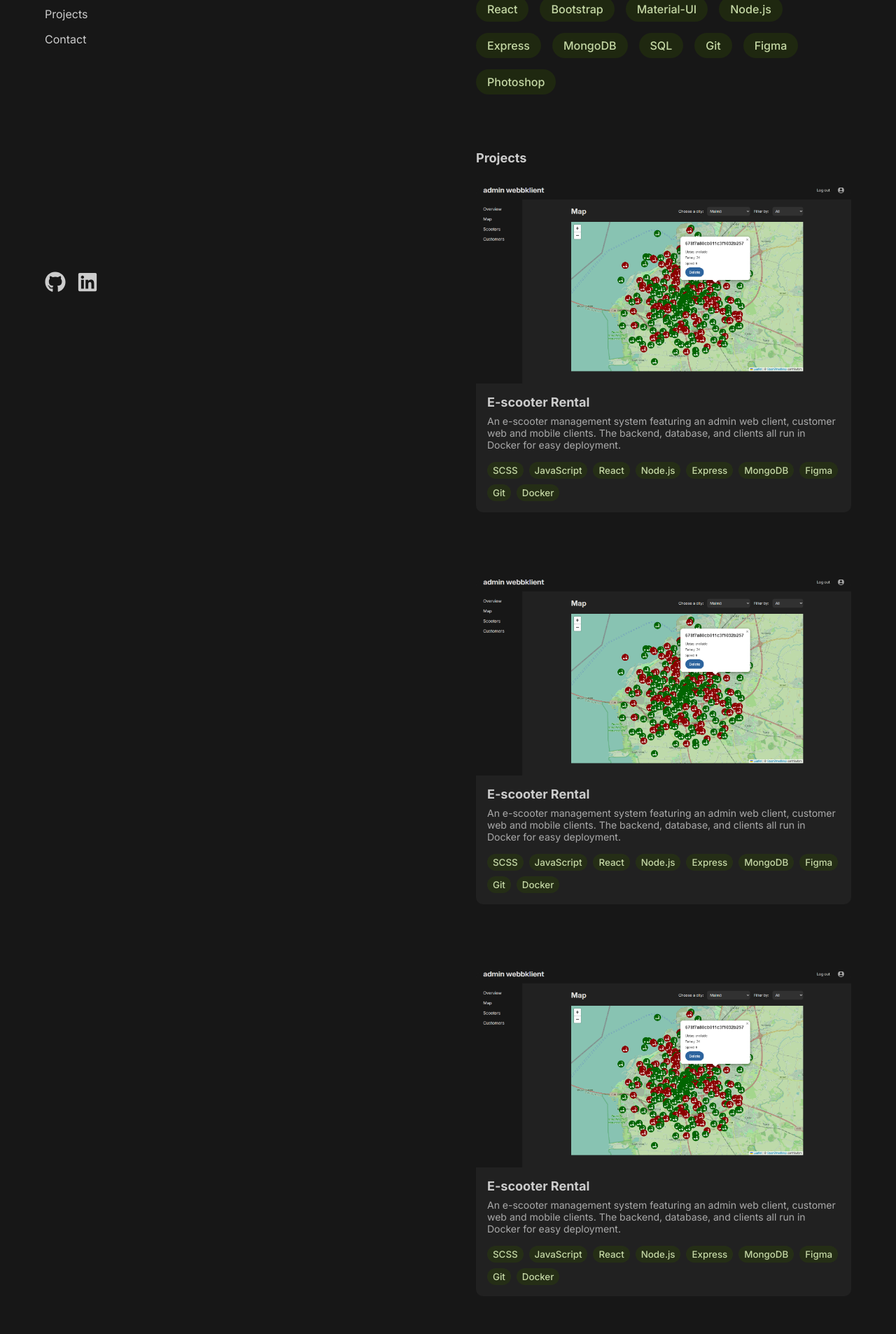
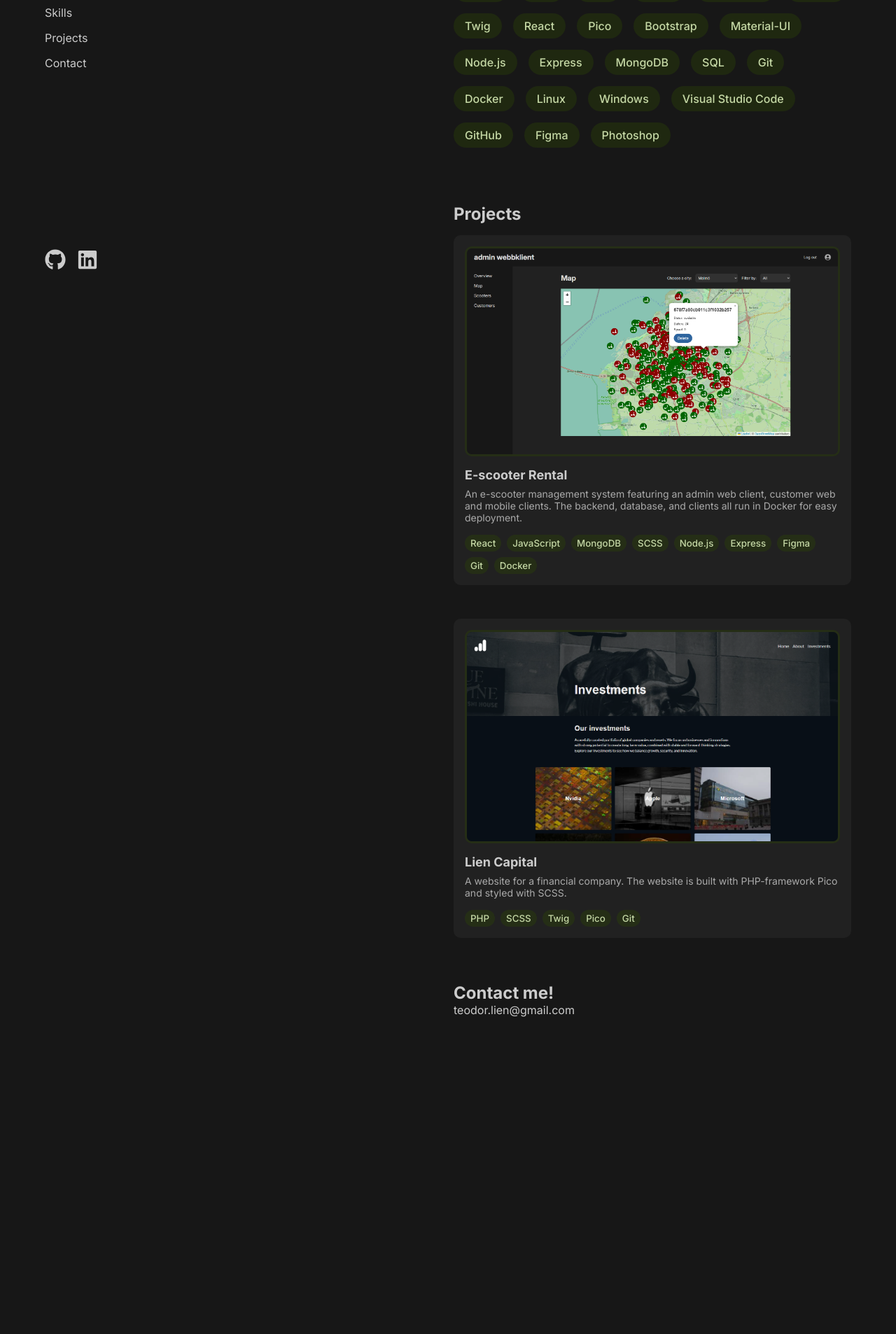
Before and after one commit to Teodor29/Teodor29.github.io, a React (Vite) app: page / in a window 1280 px wide. Shown: the part 314-2220 px from the top of the page at 70% size. After the commit the page ends 1975 px from the top, so only its background shows below. Built offline with nearby package versions, Linux system fonts and the light colour scheme.

Commit message:
refactor styles and components for improved layout, responsiveness, and skills list update

```diff
--- a/src/App.jsx
+++ b/src/App.jsx
@@ -21,7 +21,7 @@ function App() {
     <Router>
       <Box sx={{ marginX: ["0.5rem", "0.5rem", "1.5rem"] }}>
         <Container>
-          <Grid container spacing={10}>
+          <Grid container spacing={2}>
             <Grid
               item
               xs={12}
@@ -32,24 +32,18 @@ function App() {
                 maxHeight: "100vh",
                 position: { md: "sticky" },
                 top: 0,
-                marginTop: ["0", "0", "5rem"],
               }}
             >
               <Header />
             </Grid>
 
-            <Grid
-              item
-              xs={12}
-              md={6}
-              sx={{
-                marginTop: ["0", "0", "5rem"],
-              }}
-            >
-              <Home />
-              <Skills />
-              <Projects />
-              <Footer />
+            <Grid item xs={12} md={6} sx={{}}>
+              <Box className="main">
+                <Home />
+                <Skills />
+                <Projects />
+                <Footer />
+              </Box>
             </Grid>
           </Grid>
         </Container>
--- a/src/components/Header.jsx
+++ b/src/components/Header.jsx
@@ -30,7 +30,7 @@ function Header() {
           </Link>
         </h1>
         <h2 sx={{ color: "text.secondary" }}>Frontend Developer</h2>
-        <p>Student</p>
+        <h3>Student</h3>
 
         <Box className="nav-links">
           <Link to="#home" onClick={() => handleScroll("home")}>
--- a/src/components/Projects.jsx
+++ b/src/components/Projects.jsx
@@ -25,7 +25,12 @@ const Projects = () => {
       <h2>Projects</h2>
       <Box className="cards">
         <Box className="card">
-          <CardActionArea onClick={handleCardClick}>
+          <CardActionArea
+            onClick={handleCardClick}
+            sx={{
+              padding: "1rem",
+            }}
+          >
             <CardMedia
               component="img"
               height="290"
@@ -35,9 +40,10 @@ const Projects = () => {
             <CardContent
               sx={{
                 fontFamily: "Inter, sans-serif",
+                padding: "1rem 0 0 0",
               }}
             >
-              <h2>E-scooter Rental</h2>
+              <h3>E-scooter Rental</h3>
               <p>
                 An e-scooter management system featuring an admin web client,
                 customer web and mobile clients. The backend, database, and
@@ -45,12 +51,12 @@ const Projects = () => {
               </p>
               <Box id="skills" className="skills">
                 <ul>
+                  <li>React</li>
+                  <li>JavaScript</li>
+                  <li>MongoDB</li>
                   <li>SCSS</li>
-                  <li>JavaScript</li>
-                  <li>React</li>
                   <li>Node.js</li>
                   <li>Express</li>
-                  <li>MongoDB</li>
                   <li>Figma</li>
                   <li>Git</li>
                   <li>Docker</li>
@@ -60,70 +66,35 @@ const Projects = () => {
           </CardActionArea>
         </Box>
         <Box className="card">
-          <CardActionArea onClick={handleCardClick}>
+          <CardActionArea
+            onClick={handleCardClick}
+            sx={{
+              padding: "1rem",
+            }}
+          >
             <CardMedia
               component="img"
               height="290"
-              image="scooter-admin-map.png"
+              image="lien-capital.png"
               alt="green iguana"
             />
             <CardContent
               sx={{
                 fontFamily: "Inter, sans-serif",
+                padding: "1rem 0 0 0",
               }}
             >
-              <h2>E-scooter Rental</h2>
+              <h3>Lien Capital</h3>
               <p>
-                An e-scooter management system featuring an admin web client,
-                customer web and mobile clients. The backend, database, and
-                clients all run in Docker for easy deployment.
+                A website for a financial company. The website is built with PHP-framework Pico and styled with SCSS.
               </p>
               <Box id="skills" className="skills">
                 <ul>
+                  <li>PHP</li>
                   <li>SCSS</li>
-                  <li>JavaScript</li>
-                  <li>React</li>
-                  <li>Node.js</li>
-                  <li>Express</li>
-                  <li>MongoDB</li>
-                  <li>Figma</li>
+                  <li>Twig</li>
+                  <li>Pico</li>
                   <li>Git</li>
-                  <li>Docker</li>
-                </ul>
-              </Box>
-            </CardContent>
-          </CardActionArea>
-        </Box>
-        <Box className="card">
-          <CardActionArea onClick={handleCardClick}>
-            <CardMedia
-              component="img"
-              height="290"
-              image="scooter-admin-map.png"
-              alt="green iguana"
-            />
-            <CardContent
-              sx={{
-                fontFamily: "Inter, sans-serif",
-              }}
-            >
-              <h2>E-scooter Rental</h2>
-              <p>
-                An e-scooter management system featuring an admin web client,
-                customer web and mobile clients. The backend, database, and
-                clients all run in Docker for easy deployment.
-              </p>
-              <Box id="skills" className="skills">
-                <ul>
-                  <li>SCSS</li>
-                  <li>JavaScript</li>
-                  <li>React</li>
-                  <li>Node.js</li>
-                  <li>Express</li>
-                  <li>MongoDB</li>
-                  <li>Figma</li>
-                  <li>Git</li>
-                  <li>Docker</li>
                 </ul>
               </Box>
             </CardContent>
--- a/src/components/Skills.jsx
+++ b/src/components/Skills.jsx
@@ -7,11 +7,14 @@ const Skills = () => {
         <h2>Skills</h2>
         <ul>
           <li>HTML</li>
+          <li>PHP</li>
           <li>CSS</li>
           <li>SCSS</li>
           <li>JavaScript</li>
           <li>Python</li>
+          <li>Twig</li>
           <li>React</li>
+          <li>Pico</li>
           <li>Bootstrap</li>
           <li>Material-UI</li>
           <li>Node.js</li>
@@ -19,9 +22,13 @@ const Skills = () => {
           <li>MongoDB</li>
           <li>SQL</li>
           <li>Git</li>
+          <li>Docker</li>
+          <li>Linux</li>
+          <li>Windows</li>
+          <li>Visual Studio Code</li>
+          <li>GitHub</li>
           <li>Figma</li>
           <li>Photoshop</li>
-
         </ul>
       </Box>
     );
--- a/src/styles/header.scss
+++ b/src/styles/header.scss
@@ -4,11 +4,11 @@
   height: 100%;
   display: flex;
   flex-direction: column;
-  padding-bottom: 4rem;
+  padding: 6rem 0;
 }
 
 .header h1 {
-  font-size: 3rem;
+  font-size: 3.5rem;
   color: variables.$text-heading;
 }
 
--- a/src/styles/home.scss
+++ b/src/styles/home.scss
@@ -1,6 +1,6 @@
 @use 'variables';
 
 .home {
+  max-width: 500px;
   padding-bottom: 4rem;
-  max-width: 600px;
 }
--- a/src/styles/main.scss
+++ b/src/styles/main.scss
@@ -29,9 +29,13 @@ h1 {
 }
 
 h2 {
+  font-size: 1.5rem;
+}
+
+h3 {
   font-size: 1.125rem;
 }
 
-h3 {
-  font-size: 1rem;
+.main {
+  padding: 7rem 0;
 }
--- a/src/styles/projects.scss
+++ b/src/styles/projects.scss
@@ -6,12 +6,12 @@
   .cards {
     display: flex;
     flex-direction: column;
-    gap: 4rem;
+    gap: 2rem;
   }
 
   .card {
     background: variables.$background2;
-    margin-top: 2rem;
+    margin-top: 1rem;
     border-radius: 10px;
   }
 
@@ -22,14 +22,16 @@
   }
 
   .card img {
-    width: 100%;
-    height: 280px;
+    box-sizing: border-box;
+    height: 100%;
     object-fit: cover;
-    border-radius: 10px 10px 0 0;
+    border-radius: 10px;
+    border: 3px solid variables.$color-accent5;
   }
 
   .skills {
     padding: 0;
+    padding-top: 1rem;
     ul {
       gap: 0.5rem;
       margin: 0;
@@ -41,7 +43,7 @@
   }
 
   .card:hover {
-    h2 {
+    h3 {
       color: variables.$color-accent3;
     }
     p {
--- a/src/styles/skills.scss
+++ b/src/styles/skills.scss
@@ -8,7 +8,6 @@
 .skills ul {
   display: flex;
   gap: 1rem;
-  padding-top: 1rem;
   padding-left: 0;
   list-style: none;
   flex-wrap: wrap;
```
Also changed, not shown: public/lien-capital.png (added). Lines whose indentation alone changed are shown as unchanged.
